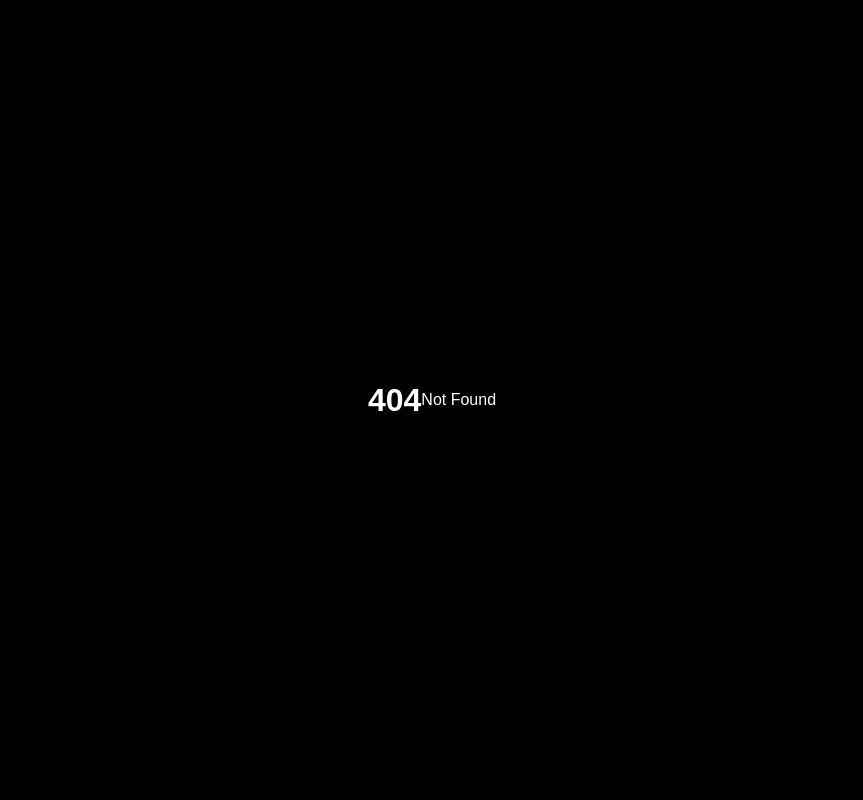
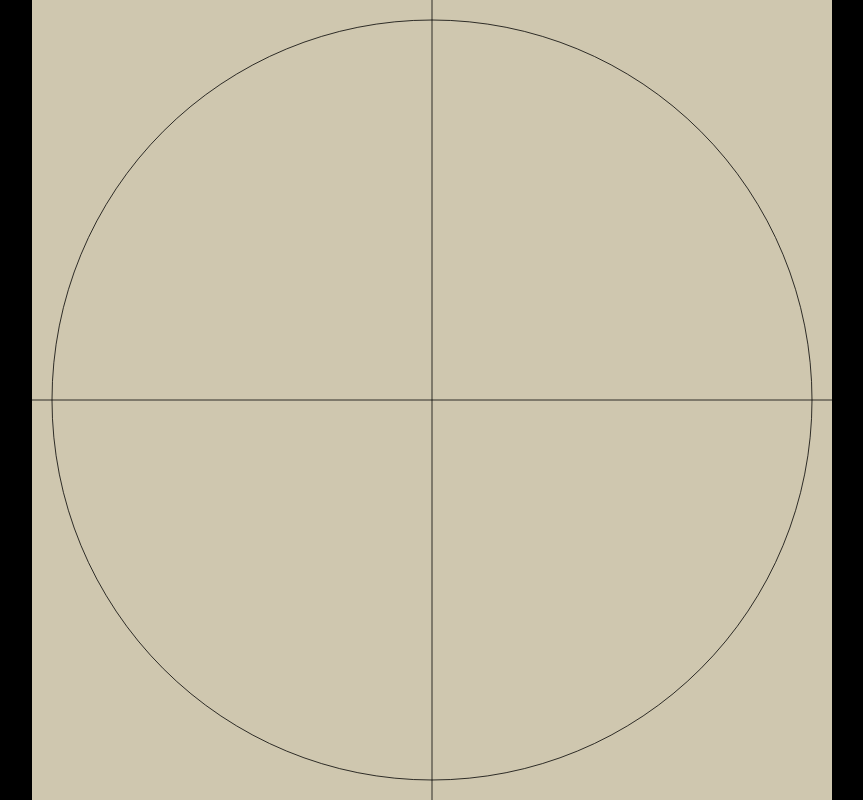
Before and after one commit to dopplerreflect/starts-with-a, a SvelteKit app: page /pendulum in a window 1280 px wide. Before the commit this address had no page. Shown: the whole page, without its empty margins (208-1071 px from the left). Built offline with nearby package versions, Linux system fonts and the light colour scheme.

Commit message:
add pendulum

```diff
--- /dev/null
+++ b/src/routes/pendulum/+page.svelte
@@ -0,0 +1,34 @@
+<script lang="ts">
+	import Background from '$lib/components/Background.svelte';
+	import { viewBox } from '$lib/geometry';
+	import { onMount } from 'svelte';
+
+	let svg: SVGSVGElement;
+	const size = 2 ** 10;
+	let r = (size / 2) * 0.95;
+	let x = 0;
+	let y = 0;
+	$: pendulum = { x, y };
+
+	onMount(() => {
+		let timeout: number;
+		function step() {
+			console.log(new Date().getMilliseconds());
+			timeout = setTimeout(() => {
+				step();
+			}, 1000 / 60);
+		}
+		const frame = window.requestAnimationFrame(step);
+		return () => {
+			window.cancelAnimationFrame(frame);
+			clearTimeout(timeout);
+		};
+	});
+</script>
+
+<svg bind:this={svg} id="pendulum" viewBox={viewBox(size)}>
+	<Background {size} fill="hsl(45, 25%, 75%)" />
+	<circle {r} stroke="black" fill="none" />
+	<path id="pendulumVerticalAxis" d={`M${pendulum.x} ${-size}V${size}`} stroke="black" />
+	<path id="pendulumHorizontalAxis" d={`M${-size} ${pendulum.y}H${size}`} stroke="black" />
+</svg>
```
